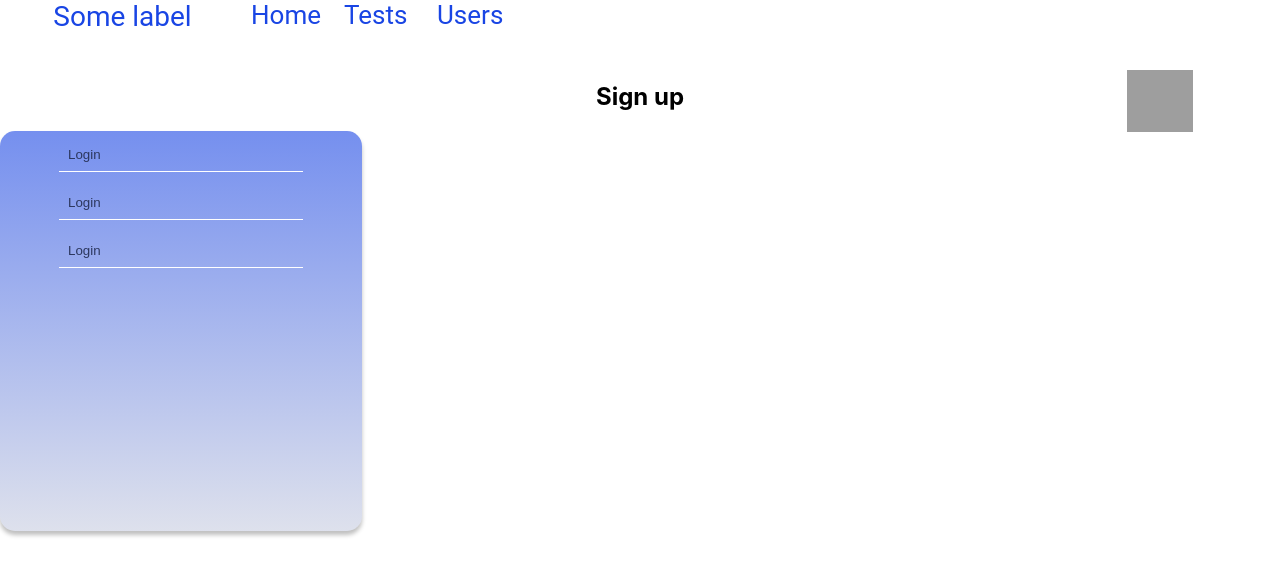
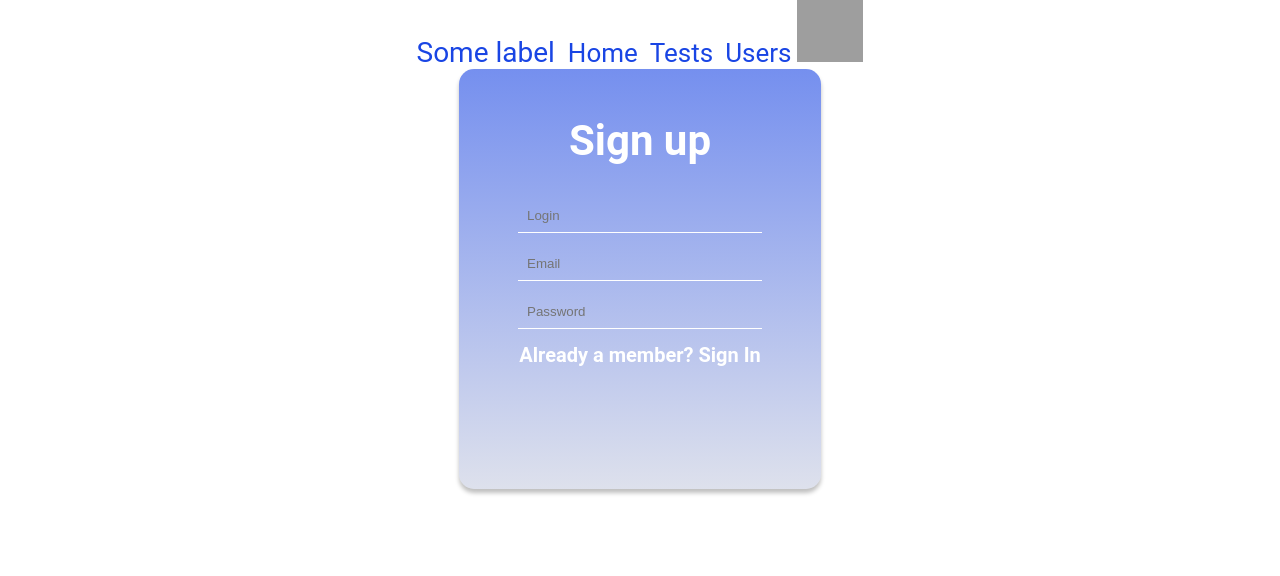
Before and after one commit to Enyazabi/project_dp, a React (Create React App) app: page /signup in a window 1280 px wide. Shown: the top 576 px of the page. Built offline with nearby package versions, Linux system fonts and the light colour scheme; grey boxes are pictures that could not be loaded.

Commit message:
Container was added SignUpForm and Header was refactored

```diff
--- a/src/Components/HeaderComponent.jsx
+++ b/src/Components/HeaderComponent.jsx
@@ -1,13 +1,14 @@
 import * as React from 'react';
-import { Label } from '../UI/Controls/Label.styled'
+import { Label } from '../UI/Label.styled'
 import { Button } from "../UI/Controls/Button.styled";
-import { UserIcon } from "../UI/Controls/Icon.styled";
-import { AdminIcon } from "../UI/Controls/Icon.styled";
-import {HeaderWrapper} from "./HeaderComponent.styled";
+import { UserIcon } from "../UI/Icon.styled";
+import { AdminIcon } from "../UI/Icon.styled";
+import {Container} from "../UI/Container.styled";
 
 const HeaderComponent = (option) => {
     return(
-        <HeaderWrapper>
+        <Container>
+
             <Label> Some label </Label>
             <Button> Home </Button>
             <Button> Tests </Button>
@@ -18,7 +19,8 @@ const HeaderComponent = (option) => {
                     :
                     <UserIcon/>
             }
-        </HeaderWrapper>
+
+        </Container>
     )
 };
 
--- a/src/Components/HeaderComponent.styled.js
+++ b/src/Components/HeaderComponent.styled.js
@@ -1,5 +1,8 @@
 import styled from 'styled-components';
 
+
 export const HeaderWrapper = styled.div`
-    display: flex;
-    `;
+
+    justify: space-between;
+
+`;
--- a/src/UI/Controls/HomePage.styled.js
+++ b/src/Components/HomePage.styled.js
@@ -1,52 +1,45 @@
 import styled from 'styled-components';
 
-export const ButtonStart = styled.button`
-position: absolute;
+export const HomeWrapper = styled.div`
+    display: flex;
+    flex-direction: column;
+    `;
+
+export const ButtonLarge = styled.button`
+
 width: 362px;
 height: 77px;
-left: 247px;
-top: 524px;
-
 background: #1945E4;
 mix-blend-mode: normal;
 box-shadow: 0px 4px 4px rgba(0, 0, 0, 0.25);
 border-radius: 30px;
-
+outline: none;
 font-family: Roboto;
 font-style: normal;
 font-weight: normal;
 font-size: 24px;
 line-height: 28px;
-
 color: #FFFAFA;
     `;
 
 export const HomeText = styled.text`
-position: absolute;
+
 width: 212px;
 height: 42px;
-left: 247px;
-top: 259px;
-
 font-family: Roboto;
 font-style: normal;
 font-weight: bold;
 font-size: 36px;
 line-height: 42px;
-
 color: #2C375E;
     `;
 
 export const HomeTextLorem = styled(HomeText)`
 width: 251px;
 height: 201px;
-left: 245px;
-top: 323px;
-
 font-weight: normal;
 font-size: 24px;
 line-height: 28px;
 text-align: left;
-
 color: #2C375E;
 `;
--- a/src/Components/HomePageComponent.jsx
+++ b/src/Components/HomePageComponent.jsx
@@ -1,23 +1,22 @@
 import * as React from 'react';
-import { ButtonStart } from "../UI/Controls/HomePage.styled";
-import { HomeText } from "../UI/Controls/HomePage.styled";
-import { HomeTextLorem } from "../UI/Controls/HomePage.styled";
+import {ButtonLarge, HomeWrapper} from "./HomePage.styled";
+import { HomeText } from "./HomePage.styled";
+import { HomeTextLorem } from "./HomePage.styled";
 
 const HomePageComponent = () => {
 
     return(
-        <div>
+        <HomeWrapper>
+
             <HomeText> Start the test </HomeText>
-
             <HomeTextLorem>Lorem ipsum dolor sit amet,
                 consectetur adipiscing elit,
                 sed do eiusmod tempor incididunt ut labore
                 et dolore magna aliqua.
             </HomeTextLorem>
+            <ButtonLarge> Start the test </ButtonLarge>
 
-            <ButtonStart> Start the test </ButtonStart>
-
-        </div>
+        </HomeWrapper>
     )
 };
 
--- a/src/UI/Controls/SignUp.styled.js
+++ b/src/Components/SignUp.styled.js
@@ -2,11 +2,10 @@ import styled from 'styled-components';
 
 export const SignUpForm = styled.form`
 
-
 width: 362px;
 height: 400px;
-left: 470px;
-top: 160px;
+margin: auto;
+padding-top:20px;
 
 background: linear-gradient(180deg, rgba(25, 69, 228, 0.6) 0%, rgba(47, 67, 139, 0.162) 100%);
 box-shadow: 0px 4px 4px rgba(0, 0, 0, 0.25);
@@ -22,18 +21,3 @@ text-align: center;
 
 color: #FFFFFF
     `;
-
-
-
-export const Input = styled.input.attrs(props => ({
-    type: `${props => props.type}`
-}))`
-  width: 226px;
-  padding: 0.7em;
-  margin: 0.5em;
-  color: ${props => props.inputColor || "#2C375E"};
-  background: none;
-  border: none;
-  border-bottom: 1px solid white;
-
-`;
--- a/src/Components/SignUpComponent.jsx
+++ b/src/Components/SignUpComponent.jsx
@@ -1,22 +1,27 @@
 import * as React from 'react';
-import { SignUpForm } from "../UI/Controls/SignUp.styled";
-import { Input } from "../UI/Controls/SignUp.styled";
+import { SignUpForm } from "./SignUp.styled";
+import { Input } from "../UI/Controls/Input.styled";
+import {Button} from "../UI/Controls/Button.styled";
+import {Container} from "../UI/Container.styled";
 
 
 
 const SignUpComponent = () => {
 
     return(
-        <div>
-            <h2>Sign up</h2>
+        <Container>
+
             <SignUpForm>
+                <h2>Sign up</h2>
                 <div>
-                    <Input defaultValue="Login" type="text"/>
-                    <Input defaultValue="Login" type="email"/>
-                    <Input defaultValue="Login" type="password"/>
+                    <Input placeholder="Login" type="text"/>
+                    <Input placeholder="Email" type="email"/>
+                    <Input placeholder="Password" type="password"/>
+                    <Button variant="signIn"> Already a member? Sign In</Button>
+
                 </div>
             </SignUpForm>
-        </div>
+        </Container>
     )
 };
 
--- /dev/null
+++ b/src/UI/Container.styled.js
@@ -0,0 +1,6 @@
+import styled from "styled-components";
+
+export const Container = styled.div`
+    width: 100%;
+    margin: auto;
+    `;
--- a/src/UI/Controls/Button.styled.js
+++ b/src/UI/Controls/Button.styled.js
@@ -1,24 +1,23 @@
 import styled from 'styled-components';
 
 export const Button = styled.button`
-    width: 93px;
-    height: 31px;
-    left: 735px;
-    top: 82px;
+
 
     font-family: Roboto;
     font-style: normal;
-    font-weight: normal;
-    font-size: 26px;
+    font-weight: ${(props) => (props.variant==='signIn'?'bold':'normal')};;
+    font-size: ${(props) => (props.variant==='signIn'?'20px':'26px')};
     line-height: 30px;
     border: none;
     background: none;
+    outline: none;
 
-    display: flex;
+
     align-items: flex-end;
     text-align: justify;
 
-    color: #1945E4;
+    color: ${(props) => (props.variant==='signIn'?'white':'#1945E4')};
+
     :hover {
         color: #142D86;
     };
--- /dev/null
+++ b/src/UI/Controls/Input.styled.js
@@ -0,0 +1,15 @@
+import styled from "styled-components";
+
+export const Input = styled.input.attrs(props => ({
+    type: `${props => props.type}`
+}))`
+  width: 226px;
+  padding: 0.7em;
+  margin: 0.5em;
+  color: ${props => props.inputColor || "#2C375E"};
+  background: none;
+  border: none;
+  border-bottom: 1px solid white;
+  outline:none;
+
+`;
--- a/src/UI/Controls/Icon.styled.js
+++ b/src/UI/Icon.styled.js
@@ -2,11 +2,11 @@ import styled from 'styled-components';
 
 export const UserIcon = styled.div`
     background: url('/User_logo.png');
-    position: absolute;
+
     width: 66px;
     height: 62px;
-    left: 1127px;
-    top: 70px;
+    display: inline-block;
+
 `;
 
 export const AdminIcon = styled(UserIcon)`
--- a/src/UI/Controls/Label.styled.js
+++ b/src/UI/Label.styled.js
@@ -3,8 +3,6 @@ import styled from 'styled-components';
 export const Label = styled.label`
   width: 245px;
   height: 62px;
-  left: 245px;
-  top: 82px;
 
   font-family: Roboto;
   font-style: normal;
```
